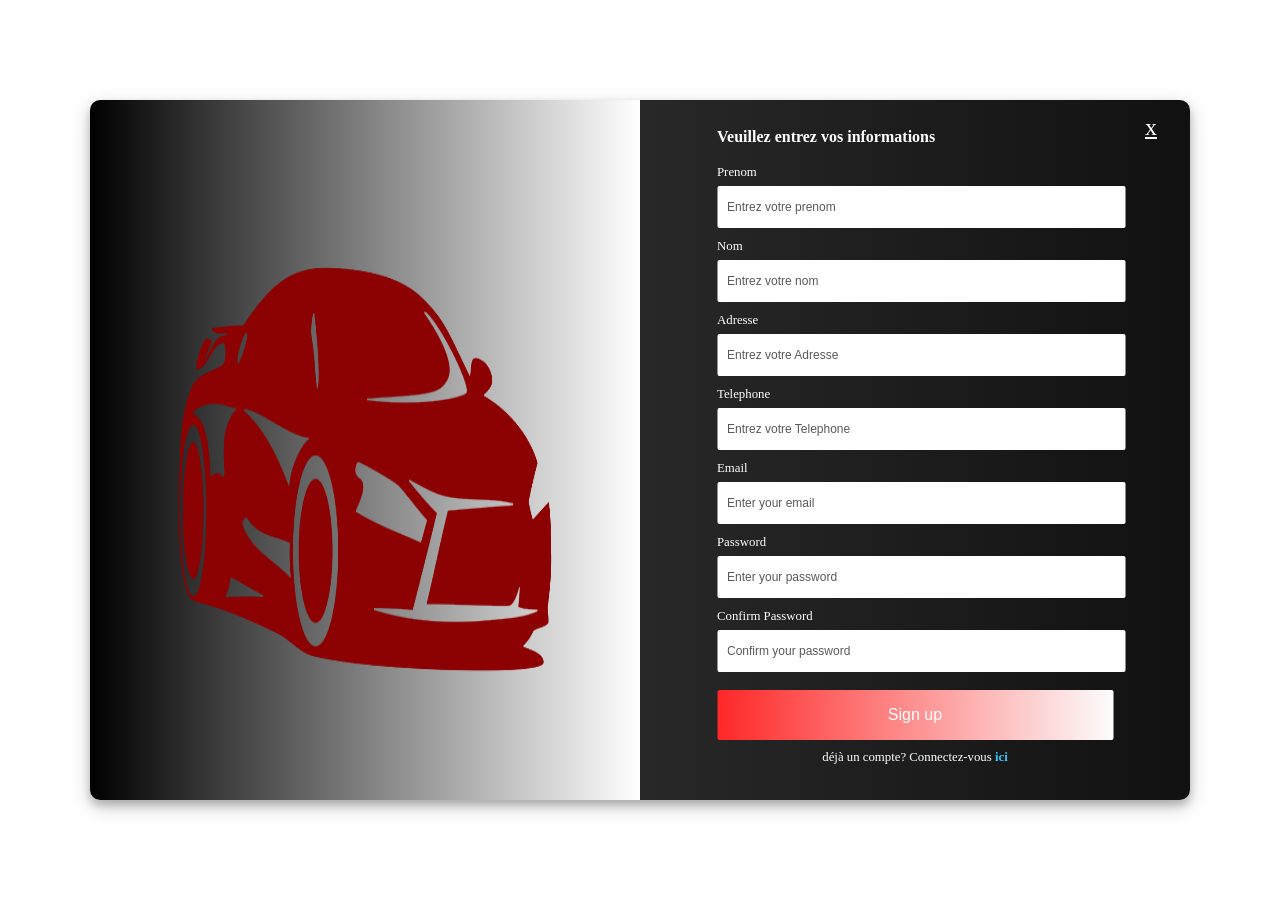
After one commit to k86td/ProjetDiriger-Php, a PHP site: page /inscription.php in a window 1280 px wide. The commit adds this page. Run offline with PHP 8.4, Linux system fonts and the light colour scheme.

Commit message:
ajout de fichier

```diff
--- /dev/null
+++ b/css/style.css
@@ -0,0 +1,190 @@
+#logo{
+  height: 75px;
+  width: 75px;
+  left: 20px;
+  top: 3px;
+  position: absolute;
+}
+#bouton_login{
+  height: 75px;
+  width: 75px;
+}
+#bouton_inscription{
+  height: 75px;
+  width: 75px;
+  left: 1700px;
+  top: 5px;
+  position: absolute;
+}
+.titre{
+  text-align: center;
+  font-family: Arial, Helvetica, sans-serif;
+  margin-top: 50px;
+  font-weight: bold;
+  text-shadow: 2px 2px grey;
+}
+.navigation{
+  height: 100px;
+  background: linear-gradient(
+    90deg,
+    rgb(0, 0, 0) 0%,
+    rgb(255, 255, 255) 100%
+  );
+  position: relative;
+}
+
+.form-container {
+    margin: 100px auto;
+    width: 1100px;
+    box-shadow: 0 5px 8px 0 rgba(0, 0, 0, 0.2), 0 7px 20px 0 rgba(0, 0, 0, 0.2);
+    position: relative;
+    border-radius: 10px;
+    height: 700px;
+    display: grid;
+    grid-template-columns: 1fr 1fr;
+  }
+
+  .close-btn {
+    position: absolute;
+    top: 2%;
+    right: 3%;
+    font-size: 1.5rem;
+    z-index: 1;
+    color: #fff;
+    cursor: pointer;
+  }
+
+  .form-content-left {
+    background: linear-gradient(
+      90deg,
+      rgb(0, 0, 0) 0%,
+      rgb(255, 255, 255) 100%
+    );
+    border-radius: 10px 0 0 10px;
+    position: relative;
+  }
+
+  .form-img {
+    width: 80%;
+    height: 80%;
+    position: absolute;
+    top: 50%;
+    left: 50%;
+    transform: translate(-50%, -50%);
+  }
+
+  #form-img-2 {
+    width: 60%;
+    height: 60%;
+    position: absolute;
+    top: 50%;
+    left: 50%;
+    transform: translate(-50%, -50%);
+  }
+
+  .form-success {
+    text-align: center;
+    font-size: 24px;
+    margin-top: 80px;
+    color: #fff;
+  }
+
+  .form-content-right {
+    border-radius: 0 10px 10px 0;
+    position: relative;
+    background: linear-gradient(90deg, rgb(40, 40, 40) 0%, rgb(17, 17, 17) 100%);
+  }
+
+  .form {
+    position: absolute;
+    top: 50%;
+    left: 50%;
+    transform: translate(-50%, -50%);
+    width: 90%;
+    height: 100%;
+    display: flex;
+    flex-direction: column;
+    justify-content: center;
+    align-items: center;
+  }
+
+  .form h1 {
+    font-size: 1rem;
+    text-align: start;
+    width: 80%;
+    margin-bottom: 1rem;
+    color: #fff;
+  }
+
+  .form-inputs {
+    margin-bottom: 0.5rem;
+    width: 80%;
+  }
+
+  .form-inputs p {
+    font-size: 0.8rem;
+    margin-top: 0.5rem;
+    color: #f00e0e;
+  }
+
+  .form-label {
+    display: inline-block;
+    font-size: 0.8rem;
+    margin-bottom: 6px;
+    color: #fff;
+  }
+
+  .form-input {
+    display: block;
+    padding-left: 10px;
+    outline: none;
+    border-radius: 2px;
+    height: 40px;
+    width: 100%;
+    border: none;
+  }
+
+  .form-input::placeholder {
+    color: #595959;
+    font-size: 12px;
+  }
+
+  .form-input-btn {
+    width: 80%;
+    height: 50px;
+    margin-top: 10px;
+    border-radius: 2px;
+    background: linear-gradient(
+      90deg,
+      rgb(255, 39, 39) 0%,
+      rgb(252, 252, 252) 100%
+    );
+    outline: none;
+    border: none;
+    color: #fff;
+    font-size: 1rem;
+  }
+
+  .form-input-btn:hover {
+    cursor: pointer;
+    background: linear-gradient(
+      90deg,
+      rgb(39, 143, 255) 0%,
+      rgb(12, 99, 250) 100%
+    );
+    transition: all 0.4s ease-out;
+  }
+
+  .form-input-login {
+    font-size: 0.8rem;
+    margin-top: 10px;
+    color: #fff;
+    width: 80%;
+    text-align: center;
+  }
+
+  .form-input-login a {
+    text-decoration: none;
+    color: #27cdff;
+    font-weight: 600;
+  }
--- /dev/null
+++ b/inscription.php
@@ -0,0 +1,120 @@
+<!DOCTYPE html>
+<html lang="fr">
+
+<head>
+    <meta charset="UTF-8">
+    <link href="style.css" rel="stylesheet">
+</head>
+
+<body>
+
+    <div class='form-container'>
+        <span class='close-btn'><a style="color: white;" href="index.php">x</a></span>
+        <div class='form-content-left'>
+            <img class='form-img' src='images/image_favicon.png' alt='voiture' />
+        </div>
+        <div class='form-content-right'>
+            <form class='form' method="POST">
+                <h1>
+                    Veuillez entrez vos informations
+                </h1>
+                <div class='form-inputs'>
+                    <label class='form-label'>Prenom</label>
+                    <input class='form-input' required type='text' pattern="^[a-zA-Z]+$" title="Seulement des lettres" name='prenom' placeholder='Entrez votre prenom' />
+                </div>
+                <div class='form-inputs'>
+                    <label class='form-label'>Nom</label>
+                    <input class='form-input' required type='text' pattern="^[a-zA-Z]+$" title="Seulement des lettres" name='nom' placeholder='Entrez votre nom' />
+                </div>
+                <div class='form-inputs'>
+                    <label class='form-label'>Adresse</label>
+                    <input class='form-input' required type='text' pattern="^[a-zA-Z0-9- ]+$" title="Seulement des lettres et chiffre" name='adresse' placeholder='Entrez votre Adresse' />
+                </div>
+                <div class='form-inputs'>
+                    <label class='form-label'>Telephone</label>
+                    <input class='form-input' required type='text' pattern="^[]*[(][0-9]{1,4}[)]{0,1}[-\s\./0-9]*$" title="(999)-999-9999" name='telephone' placeholder='Entrez votre Telephone' />
+                </div>
+                <div class='form-inputs'>
+                    <label class='form-label'>Email</label>
+                    <input class='form-input' required type='email' name='email' placeholder='Enter your email' />
+                </div>
+                <div class='form-inputs'>
+                    <label class='form-label'>Password</label>
+                    <input class='form-input' required pattern="^(?=.*[a-z])(?=.*[A-Z])(?=.*\d)[a-zA-Z\d]{8,}$" title="Minimum huit caractères, au moins une lettre majuscule, une lettre minuscule et un chiffre" type='password' name='password' placeholder='Enter your password' />
+                </div>
+                <div class='form-inputs'>
+                    <label class='form-label'>Confirm Password</label>
+                    <input class='form-input' required pattern="^(?=.*[a-z])(?=.*[A-Z])(?=.*\d)[a-zA-Z\d]{8,}$" title="Minimum huit caractères, au moins une lettre majuscule, une lettre minuscule et un chiffre" type='password' name='password2' placeholder='Confirm your password' />
+                </div>
+                <button class='form-input-btn' type='Inscription'>
+                    Sign up
+                </button>
+                <span class='form-input-login'>
+                    déjà un compte? Connectez-vous
+                    <a href="login.php">ici</a>
+                </span>
+                <br>
+                <?php
+
+
+
+                //include 'bd.php';
+                if ($_SERVER['REQUEST_METHOD'] == "POST") {
+                    $prenom = $_POST['prenom'];
+                    $nom = $_POST['nom'];
+                    $adresse = $_POST['adresse'];
+                    $telephone = $_POST['telephone'];
+                    $email = $_POST['email'];
+                    $password = $_POST['password'];
+                    $password2 = $_POST['password2'];
+                    if ($password != $password2) {
+                        echo '<div style="color: red;">Les mots de passes ne sont pas identiques</div>';
+                    } else {
+
+                        $url = 'https://localhost:7103/api/Usager';
+                        $tableau = array("nom" =>   $nom,
+                        "prenom" => $prenom,
+                        "email"=> $email,
+                        "telephone"=> $telephone,
+                        "password"=> $password,
+                        "adresse"=> $adresse);
+                        $json_content = json_encode($tableau);
+
+
+                        $ch = curl_init();
+                        curl_setopt_array($ch, array(
+                            CURLOPT_URL => $url,
+                            CURLOPT_SSL_VERIFYPEER => false,
+                            CURLOPT_SSL_VERIFYHOST => false,
+                            CURLOPT_POSTFIELDS => $json_content,
+                            CURLOPT_TIMEOUT => 30,
+                            CURLOPT_HTTP_VERSION => CURL_HTTP_VERSION_1_1,
+                            CURLOPT_CUSTOMREQUEST => "POST",
+                            CURLOPT_HTTPHEADER => array(
+                                "cache-control: no-cache",
+                                "Content-Type: application/json"
+                            ))
+                        );
+
+                        $result = curl_exec($ch);
+                        if($errno = curl_errno($ch)){
+                            $error_message = curl_strerror($errno);
+                            echo "Curl error ({$errno}): \n {$error_message}";
+                        }
+                        /*
+                        $response = '';
+                        $err = '';
+                        */
+                        curl_close($ch);
+                      //  $response = json_decode($response, true); //because of true, it's in an array
+                        //print_r($response);
+                       // echo "<br>";
+                        //echo 'Fail: ' . $err;
+                       header('Location: confirmation.php');
+                    }
+                }
+                ?>
+            </form>
+        </div>
+    </div>
+</body>
```
Also changed, not shown: confirmation.php (added, +21 -0 lines), deconnection.php (added, +7 -0 lines), modifierProfil.php (added, +63 -0 lines), offre_voiture.php (added, +128 -0 lines), profil.php (added, +120 -0 lines), requete.php (+59 -4 lines), images/confirmation.png (added), images/image_favicon.png (added).
